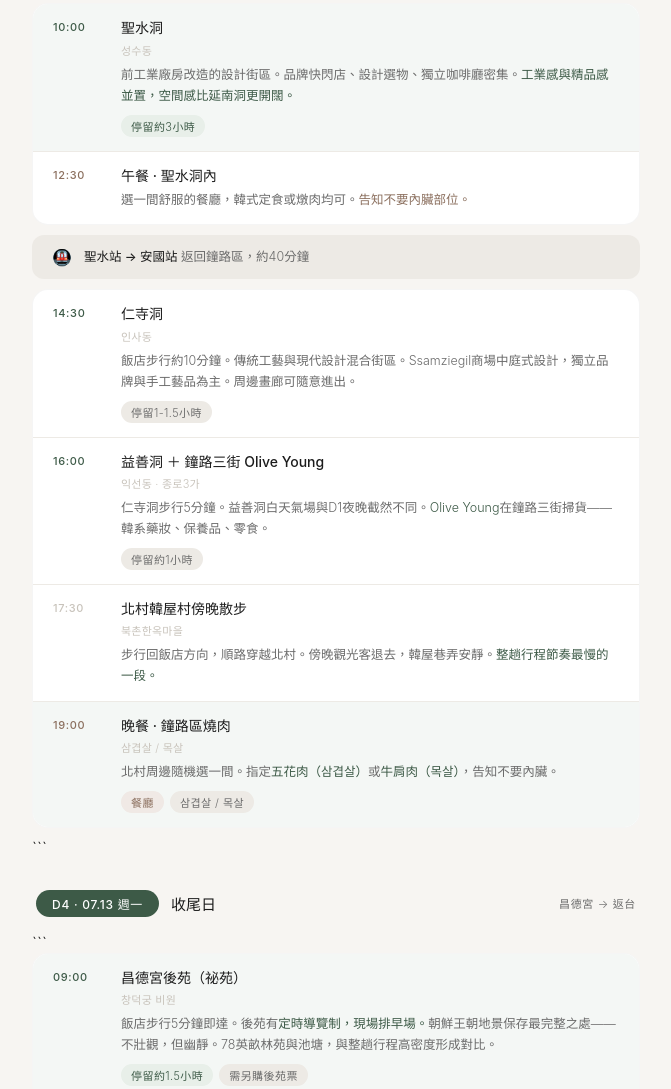
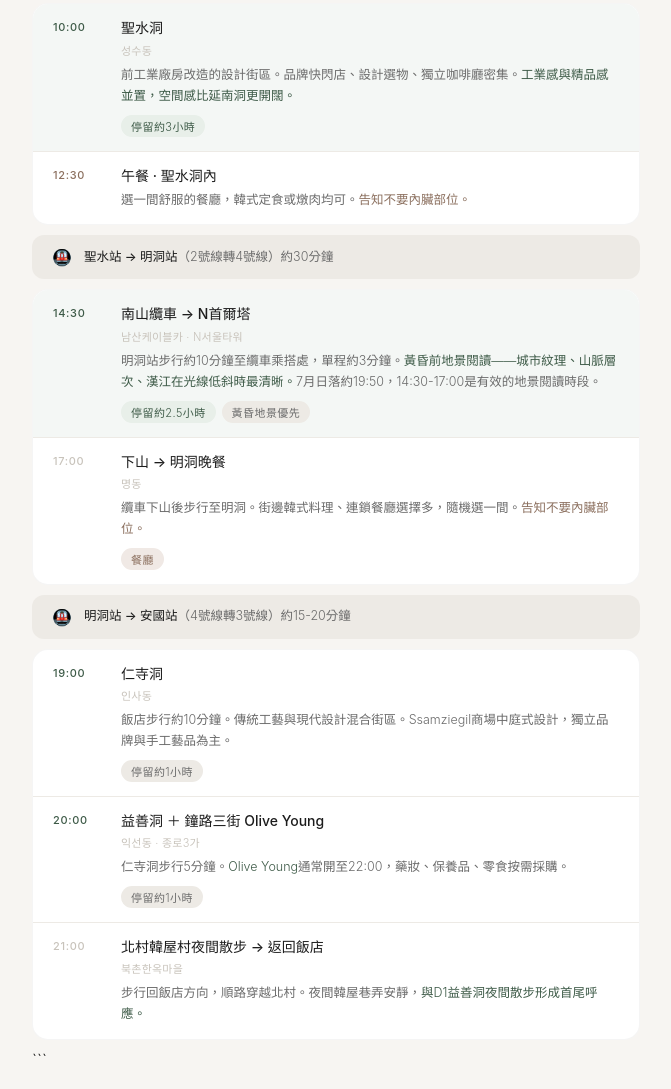
Before and after one commit to Williyen/seoul2026, a plain HTML site: page index.html in a window 1280 px wide. Shown: the part 2337-3426 px from the top of the page, without its empty margins (304-975 px from the left). Drawn offline with Linux system fonts and the light colour scheme.

Commit message:
Update index.html

````diff
--- a/index.html
+++ b/index.html
@@ -657,8 +657,8 @@ body {
   <div class="day-section">
     <div class="day-label-row">
       <div class="day-chip brown">D3 · 07.12 週日</div>
-      <div class="day-name">跨江＋購物日</div>
-      <div class="day-theme-tag">聖水 · 仁寺 · 益善</div>
+      <div class="day-name">跨江＋南山＋購物日</div>
+      <div class="day-theme-tag">聖水 · 南山 · 明洞 · 仁寺 · 益善</div>
     </div>
 
 ```
@@ -688,43 +688,60 @@ body {
 
 <div class="transport-row">
   <div class="transport-icon">🚇</div>
-  <div class="transport-text"><strong>聖水站 → 安國站</strong> 返回鐘路區，約40分鐘</div>
+  <div class="transport-text"><strong>聖水站 → 明洞站</strong>（2號線轉4號線）約30分鐘</div>
+</div>
+
+<div class="card">
+  <div class="event-row featured">
+    <div class="event-time-col"><div class="etime">14:30</div></div>
+    <div class="event-content">
+      <div class="event-name">南山纜車 → N首爾塔</div>
+      <div class="event-kr">남산케이블카 · N서울타워</div>
+      <div class="event-desc">明洞站步行約10分鐘至纜車乘搭處，單程約3分鐘。<em>黃昏前地景閱讀——城市紋理、山脈層次、漢江在光線低斜時最清晰。</em>7月日落約19:50，14:30-17:00是有效的地景閱讀時段。</div>
+      <div class="tag-row"><div class="tag green">停留約2.5小時</div><div class="tag">黃昏地景優先</div></div>
+    </div>
+  </div>
+  <div class="event-row">
+    <div class="event-time-col"><div class="etime gray">17:00</div></div>
+    <div class="event-content">
+      <div class="event-name">下山 → 明洞晚餐</div>
+      <div class="event-kr">명동</div>
+      <div class="event-desc">纜車下山後步行至明洞。街邊韓式料理、連鎖餐廳選擇多，隨機選一間。<em class="brown">告知不要內臟部位。</em></div>
+      <div class="tag-row"><div class="tag brown">餐廳</div></div>
+    </div>
+  </div>
+</div>
+
+<div class="transport-row">
+  <div class="transport-icon">🚇</div>
+  <div class="transport-text"><strong>明洞站 → 安國站</strong>（4號線轉3號線）約15-20分鐘</div>
 </div>
 
 <div class="card">
   <div class="event-row">
-    <div class="event-time-col"><div class="etime">14:30</div></div>
+    <div class="event-time-col"><div class="etime">19:00</div></div>
     <div class="event-content">
       <div class="event-name">仁寺洞</div>
       <div class="event-kr">인사동</div>
-      <div class="event-desc">飯店步行約10分鐘。傳統工藝與現代設計混合街區。Ssamziegil商場中庭式設計，獨立品牌與手工藝品為主。周邊畫廊可隨意進出。</div>
-      <div class="tag-row"><div class="tag">停留1-1.5小時</div></div>
-    </div>
-  </div>
-  <div class="event-row">
-    <div class="event-time-col"><div class="etime">16:00</div></div>
-    <div class="event-content">
-      <div class="event-name">益善洞 ＋ 鐘路三街 Olive Young</div>
-      <div class="event-kr">익선동 · 종로3가</div>
-      <div class="event-desc">仁寺洞步行5分鐘。益善洞白天氣場與D1夜晚截然不同。<em>Olive Young</em>在鐘路三街掃貨——韓系藥妝、保養品、零食。</div>
+      <div class="event-desc">飯店步行約10分鐘。傳統工藝與現代設計混合街區。Ssamziegil商場中庭式設計，獨立品牌與手工藝品為主。</div>
       <div class="tag-row"><div class="tag">停留約1小時</div></div>
     </div>
   </div>
   <div class="event-row">
-    <div class="event-time-col"><div class="etime gray">17:30</div></div>
+    <div class="event-time-col"><div class="etime">20:00</div></div>
     <div class="event-content">
-      <div class="event-name">北村韓屋村傍晚散步</div>
-      <div class="event-kr">북촌한옥마을</div>
-      <div class="event-desc">步行回飯店方向，順路穿越北村。傍晚觀光客退去，韓屋巷弄安靜。<em>整趟行程節奏最慢的一段。</em></div>
+      <div class="event-name">益善洞 ＋ 鐘路三街 Olive Young</div>
+      <div class="event-kr">익선동 · 종로3가</div>
+      <div class="event-desc">仁寺洞步行5分鐘。<em>Olive Young</em>通常開至22:00，藥妝、保養品、零食按需採購。</div>
+      <div class="tag-row"><div class="tag">停留約1小時</div></div>
     </div>
   </div>
-  <div class="event-row featured">
-    <div class="event-time-col"><div class="etime brown">19:00</div></div>
+  <div class="event-row">
+    <div class="event-time-col"><div class="etime gray">21:00</div></div>
     <div class="event-content">
-      <div class="event-name">晚餐 · 鐘路區燒肉</div>
-      <div class="event-kr">삼겹살 / 목살</div>
-      <div class="event-desc">北村周邊隨機選一間。指定<em>五花肉（삼겹살）</em>或<em>牛肩肉（목살）</em>，告知不要內臟。</div>
-      <div class="tag-row"><div class="tag brown">餐廳</div><div class="tag">삼겹살 / 목살</div></div>
+      <div class="event-name">北村韓屋村夜間散步 → 返回飯店</div>
+      <div class="event-kr">북촌한옥마을</div>
+      <div class="event-desc">步行回飯店方向，順路穿越北村。夜間韓屋巷弄安靜，<em>與D1益善洞夜間散步形成首尾呼應。</em></div>
     </div>
   </div>
 </div>
````
